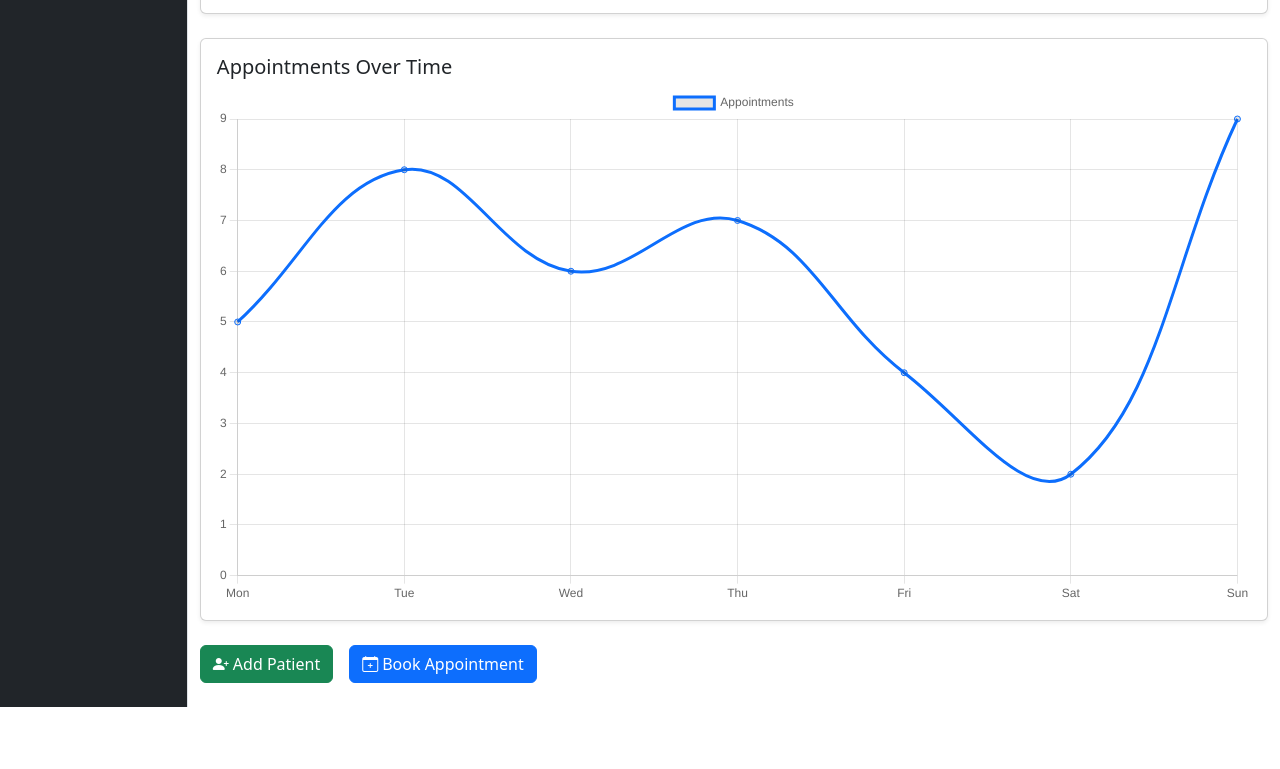
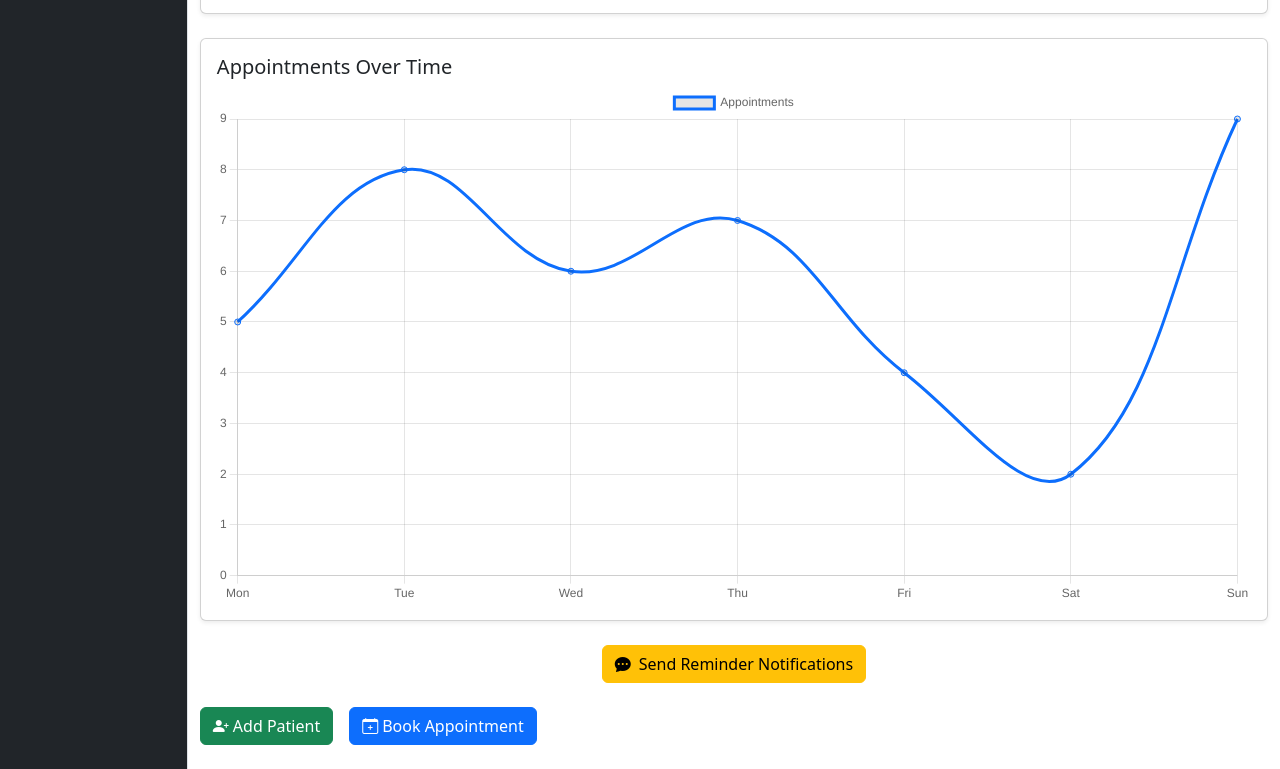
Before and after one commit to SimamkeleSefalane/HealthCare-Appointment-Booking-System, a website: page Public/index.html in a window 1280 px wide. Shown: the part 978-1747 px from the top of the page. Before the commit the page ends 1685 px from the top, so only its background shows below. Drawn offline with nearby package versions, Linux system fonts and the light colour scheme; no server answers.

Commit message:
reminder button

```diff
--- a/Public/index.html
+++ b/Public/index.html
@@ -100,6 +100,12 @@
                         <canvas id="appointmentsTrendChart" height="150"></canvas>
                     </div>
                 </div>
+                <!-- Twilio Reminder Button -->
+                <div class="text-center mb-4">
+                    <button class="btn btn-warning" onclick="sendTwilioReminders()">
+                        <i class="bi bi-chat-dots-fill me-2"></i>Send Reminder Notifications
+                    </button>
+                </div>
 
                 <!-- Action Buttons -->
                 <div class="d-flex gap-3">
```
